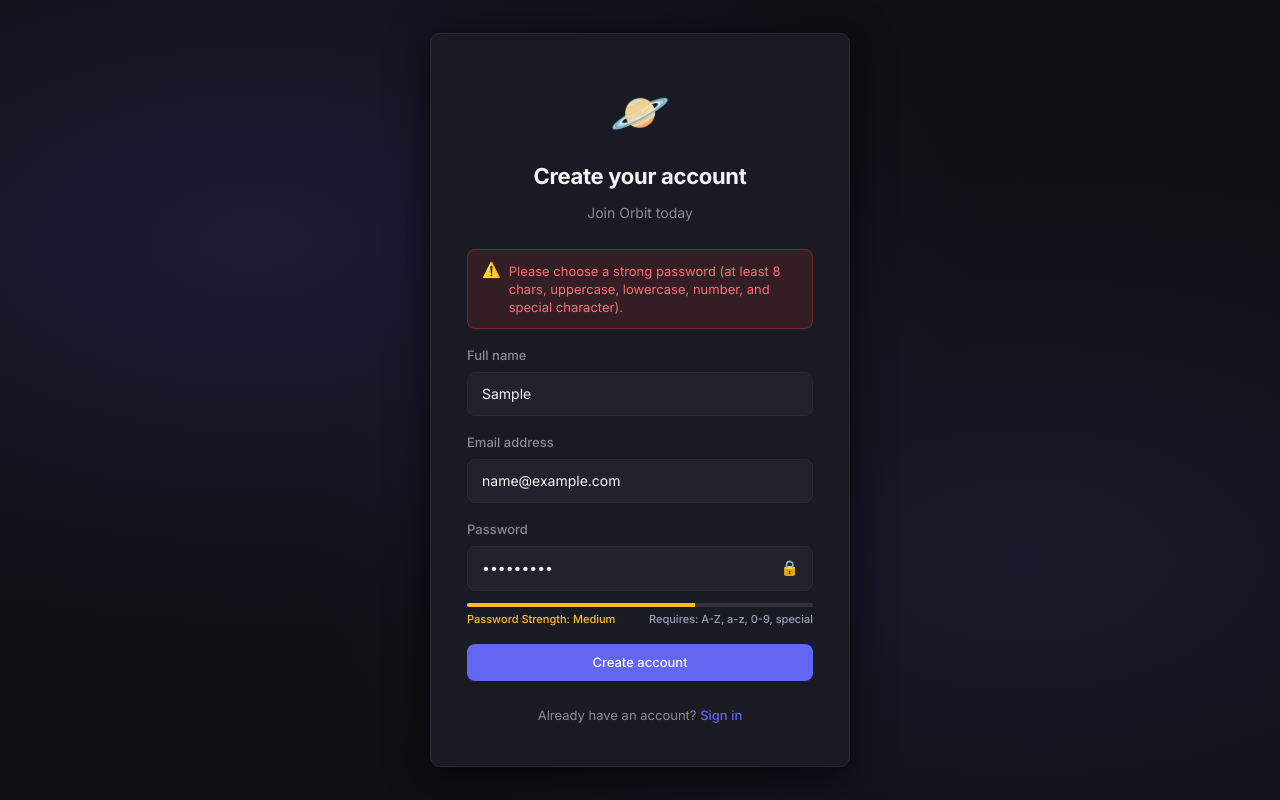
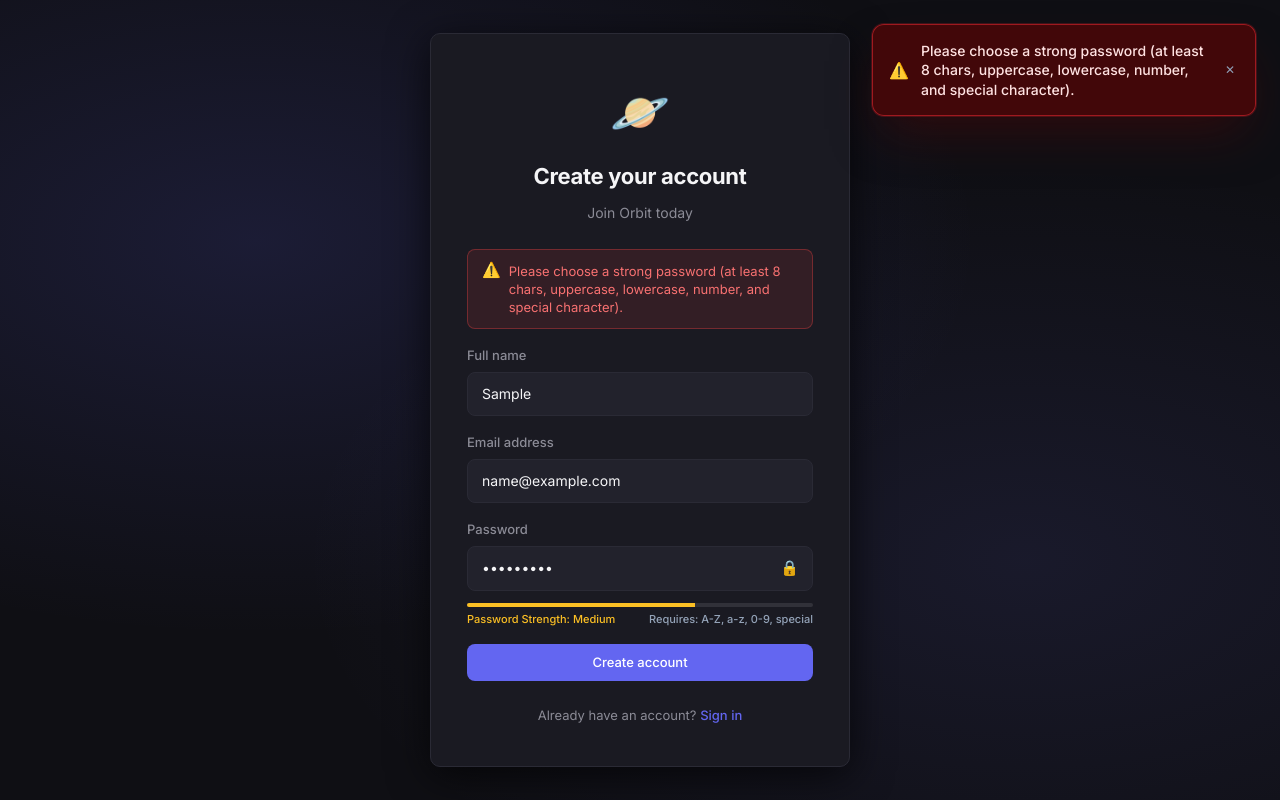
Before and after one commit to Necro000/Orbit, a Next.js app in the folder apps/web/: page /register in a window 1280 px wide. Both pictures are taken after typing "Sample", "name@example.com", "Sample123" into the empty fields and a click on the button "Create account". Built offline with nearby package versions, Linux system fonts and the light colour scheme.

Commit message:
feat(auth): implement top-right glassmorphic toast notification popups for login and registration

```diff
--- a/apps/web/app/(auth)/layout.tsx
+++ b/apps/web/app/(auth)/layout.tsx
@@ -1,11 +1,14 @@
 import { QueryProvider } from '@/components/providers/QueryProvider';
+import { ToastProvider } from '@/components/ui/Toast';
 
 export default function AuthLayout({ children }: { children: React.ReactNode }) {
   return (
     <QueryProvider>
-      <div className="auth-layout">
-        {children}
-      </div>
+      <ToastProvider>
+        <div className="auth-layout">
+          {children}
+        </div>
+      </ToastProvider>
     </QueryProvider>
   );
 }
--- a/apps/web/app/(auth)/login/page.tsx
+++ b/apps/web/app/(auth)/login/page.tsx
@@ -4,9 +4,11 @@
 import { useRouter } from 'next/navigation';
 import { useState } from 'react';
 import { apiFetch, ApiError } from '@/lib/api';
+import { useToast } from '@/components/ui/Toast';
 
 export default function LoginPage() {
   const router = useRouter();
+  const { toast } = useToast();
   const [email, setEmail] = useState('');
   const [password, setPassword] = useState('');
   const [showPassword, setShowPassword] = useState(false);
@@ -23,12 +25,14 @@
     const cleanEmail = email.trim().toLowerCase();
     if (!cleanEmail) {
       setError('Please enter your email address.');
+      toast({ type: 'error', message: 'Please enter your email address.' });
       triggerShake();
       return;
     }
 
     if (!password) {
       setError('Please enter your password.');
+      toast({ type: 'error', message: 'Please enter your password.' });
       triggerShake();
       return;
     }
@@ -40,6 +44,7 @@
         method: 'POST',
         body: JSON.stringify({ email: cleanEmail, password }),
       });
+      toast({ type: 'success', message: 'Welcome back! Loading your drive...' });
       router.push('/drive');
     } catch (err) {
       triggerShake();
@@ -47,13 +52,19 @@
         if (err.code === 'INVALID_CREDENTIALS' || err.status === 401) {
           setIsInvalidCredentials(true);
           setError('Invalid email or password. Please check your credentials or create an account.');
+          toast({ type: 'error', message: 'Invalid credentials! Wrong email or password entered.' });
         } else if (err.code === 'RATE_LIMIT_EXCEEDED' || err.status === 429) {
-          setError(err.message || 'Too many login attempts. Please wait 15 minutes before trying again.');
+          const msg = err.message || 'Too many login attempts. Please wait 15 minutes before trying again.';
+          setError(msg);
+          toast({ type: 'error', message: 'Too many attempts! Account locked for 15 minutes.' });
         } else {
           setError(err.message);
+          toast({ type: 'error', message: err.message });
         }
       } else {
-        setError('Something went wrong. Please check your network connection.');
+        const msg = 'Something went wrong. Please check your network connection.';
+        setError(msg);
+        toast({ type: 'error', message: msg });
       }
     } finally {
       setLoading(false);
--- a/apps/web/app/(auth)/register/page.tsx
+++ b/apps/web/app/(auth)/register/page.tsx
@@ -4,9 +4,11 @@
 import { useRouter } from 'next/navigation';
 import { useState, useMemo } from 'react';
 import { apiFetch, ApiError } from '@/lib/api';
+import { useToast } from '@/components/ui/Toast';
 
 export default function RegisterPage() {
   const router = useRouter();
+  const { toast } = useToast();
   const [name, setName] = useState('');
   const [email, setEmail] = useState('');
   const [password, setPassword] = useState('');
@@ -53,25 +55,33 @@
     const cleanEmail = email.trim().toLowerCase();
 
     if (cleanName.length < 2) {
-      setError('Name must be at least 2 characters.');
+      const msg = 'Name must be at least 2 characters.';
+      setError(msg);
+      toast({ type: 'error', message: msg });
       triggerShake();
       return;
     }
 
     if (/^\d+$/.test(cleanName)) {
-      setError('Name cannot be numbers only. Please use letters or your real name.');
+      const msg = 'Name cannot be numbers only. Please use letters or your real name.';
+      setError(msg);
+      toast({ type: 'error', message: msg });
       triggerShake();
       return;
     }
 
     if (!cleanEmail) {
-      setError('Please enter a valid email address.');
+      const msg = 'Please enter a valid email address.';
+      setError(msg);
+      toast({ type: 'error', message: msg });
       triggerShake();
       return;
     }
 
     if (passwordStrength.score < 5) {
-      setError('Please choose a strong password (at least 8 chars, uppercase, lowercase, number, and special character).');
+      const msg = 'Please choose a strong password (at least 8 chars, uppercase, lowercase, number, and special character).';
+      setError(msg);
+      toast({ type: 'error', message: msg });
       triggerShake();
       return;
     }
@@ -83,13 +93,17 @@
         method: 'POST',
         body: JSON.stringify({ email: cleanEmail, name: cleanName, password }),
       });
+      toast({ type: 'success', message: 'Account created successfully! Welcome to Orbit.' });
       router.push('/drive');
     } catch (err) {
       triggerShake();
       if (err instanceof ApiError) {
         setError(err.message);
+        toast({ type: 'error', message: err.message });
       } else {
-        setError('Something went wrong. Please try again.');
+        const msg = 'Something went wrong. Please try again.';
+        setError(msg);
+        toast({ type: 'error', message: msg });
       }
     } finally {
       setLoading(false);
--- a/apps/web/app/globals.css
+++ b/apps/web/app/globals.css
@@ -910,6 +910,21 @@
     animation: shake 0.35s ease-in-out;
   }
 
+  @keyframes toastSlideInTopRight {
+    0% {
+      opacity: 0;
+      transform: translateY(-16px) scale(0.95);
+    }
+    100% {
+      opacity: 1;
+      transform: translateY(0) scale(1);
+    }
+  }
+
+  .animate-toast-in {
+    animation: toastSlideInTopRight 0.25s cubic-bezier(0.16, 1, 0.3, 1) forwards;
+  }
+
   .modal-container {
     background: var(--bg-surface);
     border: 1px solid var(--border-subtle);
--- a/apps/web/components/ui/Toast.tsx
+++ b/apps/web/components/ui/Toast.tsx
@@ -36,23 +36,23 @@
   return (
     <ToastContext.Provider value={{ toast }}>
       {children}
-      <div className="fixed bottom-6 right-6 z-50 flex flex-col gap-2 max-w-sm w-full pointer-events-none">
+      <div className="fixed top-6 right-6 z-[9999] flex flex-col gap-2.5 max-w-sm w-full pointer-events-none">
         {toasts.map((t) => (
           <div
             key={t.id}
-            className={`pointer-events-auto flex items-center justify-between p-4 rounded-xl shadow-lg border backdrop-blur-md transition-all duration-300 ${
+            className={`pointer-events-auto flex items-center justify-between p-4 rounded-xl shadow-2xl border backdrop-blur-xl animate-toast-in transition-all duration-300 ${
               t.type === 'error'
-                ? 'bg-red-950/90 border-red-800 text-red-100'
+                ? 'bg-red-950/95 border-red-500/50 text-red-100 shadow-red-950/60 ring-1 ring-red-500/20'
                 : t.type === 'success'
-                ? 'bg-emerald-950/90 border-emerald-800 text-emerald-100'
-                : 'bg-slate-900/90 border-slate-700 text-slate-100'
+                ? 'bg-emerald-950/95 border-emerald-500/50 text-emerald-100 shadow-emerald-950/60 ring-1 ring-emerald-500/20'
+                : 'bg-slate-900/95 border-slate-700/80 text-slate-100 shadow-black/60 ring-1 ring-white/10'
             }`}
           >
-            <div className="flex items-center gap-3 text-sm">
-              <span>{t.type === 'error' ? '⚠️' : t.type === 'success' ? '✓' : 'ℹ️'}</span>
-              <span>{t.message}</span>
+            <div className="flex items-center gap-3 text-sm font-medium">
+              <span className="text-base flex-shrink-0">{t.type === 'error' ? '⚠️' : t.type === 'success' ? '✓' : 'ℹ️'}</span>
+              <span className="leading-snug">{t.message}</span>
             </div>
-            <div className="flex items-center gap-2">
+            <div className="flex items-center gap-2 flex-shrink-0 ml-2">
               {t.actionLabel && t.onAction && (
                 <button
                   type="button"
@@ -60,7 +60,7 @@
                     t.onAction?.();
                     removeToast(t.id);
                   }}
-                  className="text-xs font-semibold px-2 py-1 bg-white/10 hover:bg-white/20 rounded transition"
+                  className="text-xs font-semibold px-2.5 py-1 bg-white/10 hover:bg-white/20 rounded-md transition"
                 >
                   {t.actionLabel}
                 </button>
@@ -68,7 +68,8 @@
               <button
                 type="button"
                 onClick={() => removeToast(t.id)}
-                className="text-slate-400 hover:text-white text-xs p-1"
+                className="text-slate-400 hover:text-white text-xs p-1 rounded-md hover:bg-white/10 transition-colors"
+                aria-label="Close notification"
               >
                 ✕
               </button>
```
